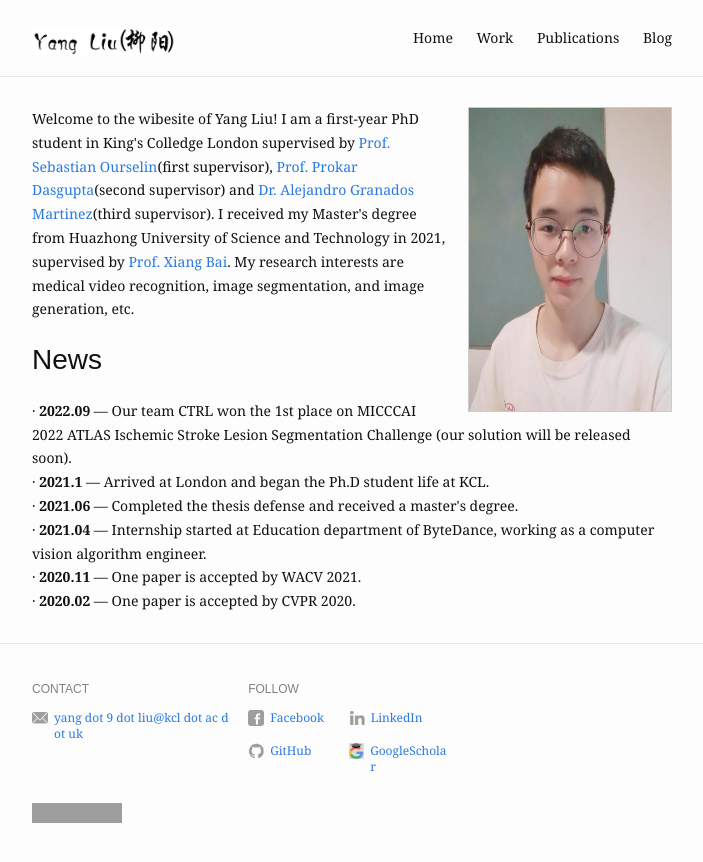
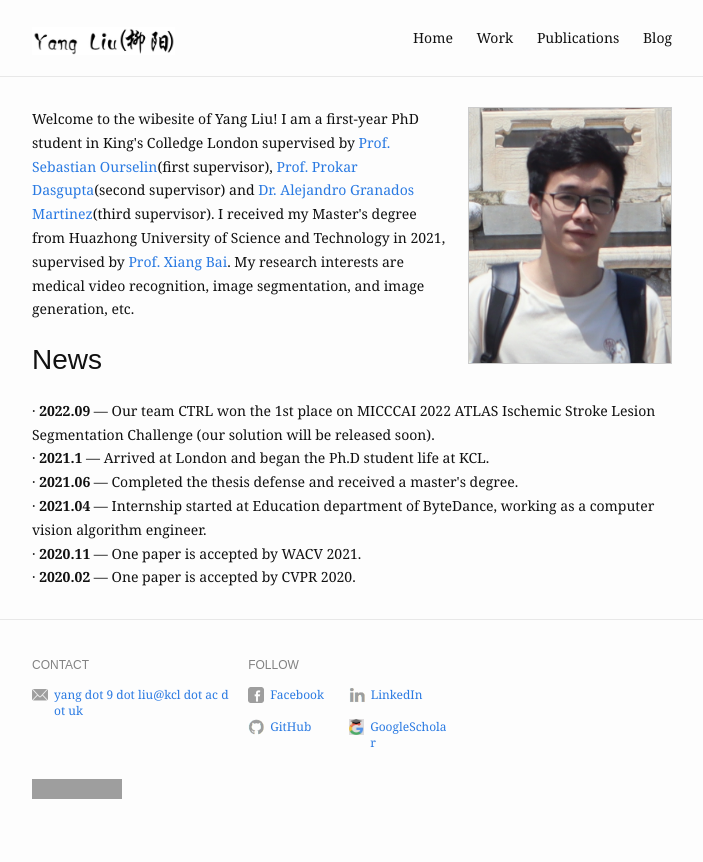
Before and after one commit to MRUIL/MRUIL.github.io, a Jekyll site: the page built from index.md, in a window 1280 px wide. Shown: the top 862 px of the page, without its empty margins (288-991 px from the left). Built offline with Jekyll 4.4.1, drawn with Linux system fonts in a browser that asks for light colours; grey boxes are pictures that could not be loaded.

Commit message:
Update index.md

```diff
--- a/index.md
+++ b/index.md
@@ -1,7 +1,7 @@
 ---
 layout: home
 profile_picture:
-  src: /assets/img/self_profile_after.jpg
+  src: /assets/img/profile_fig_v3.jpg
   alt: website picture
 news-items:
   - title: 2022.09
```
